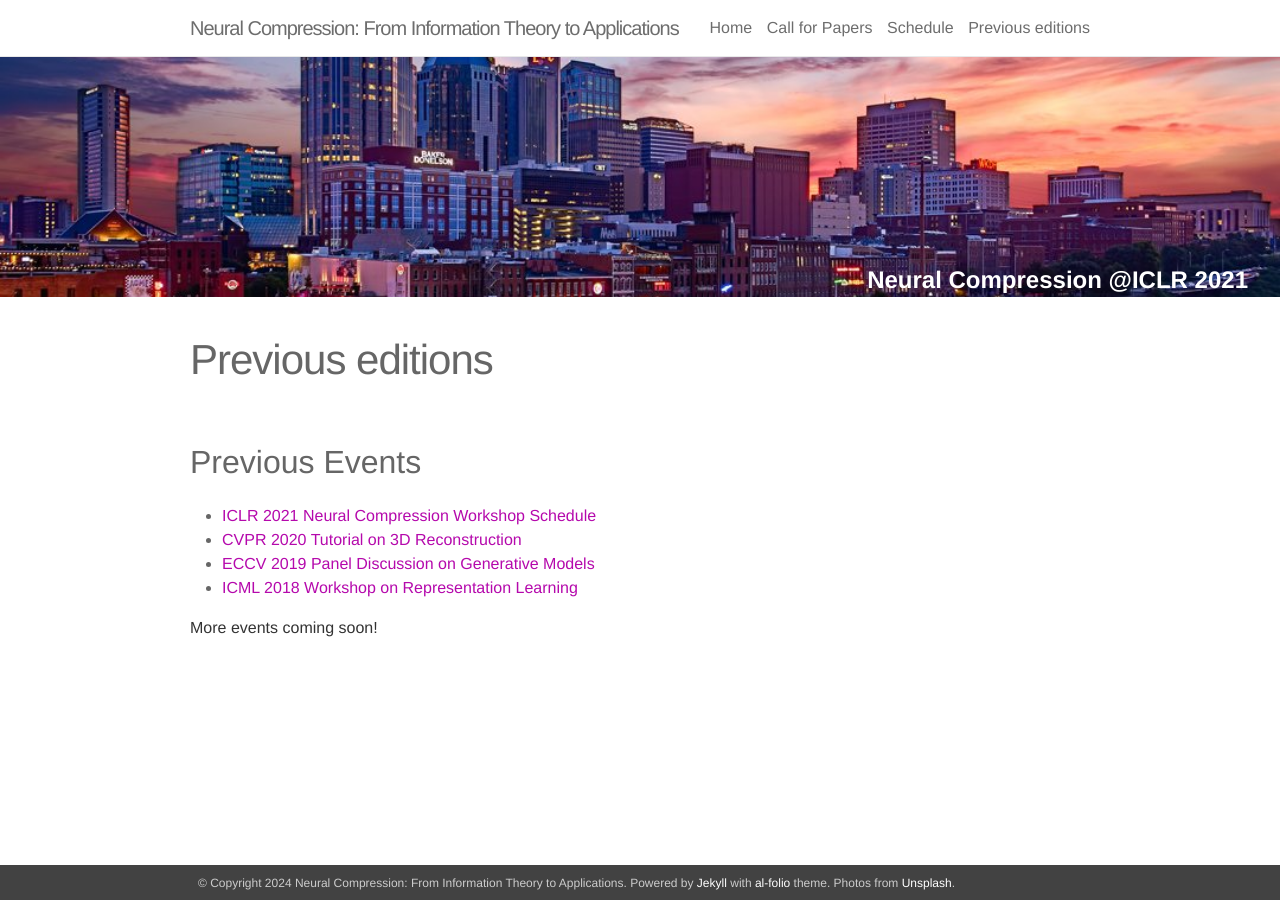
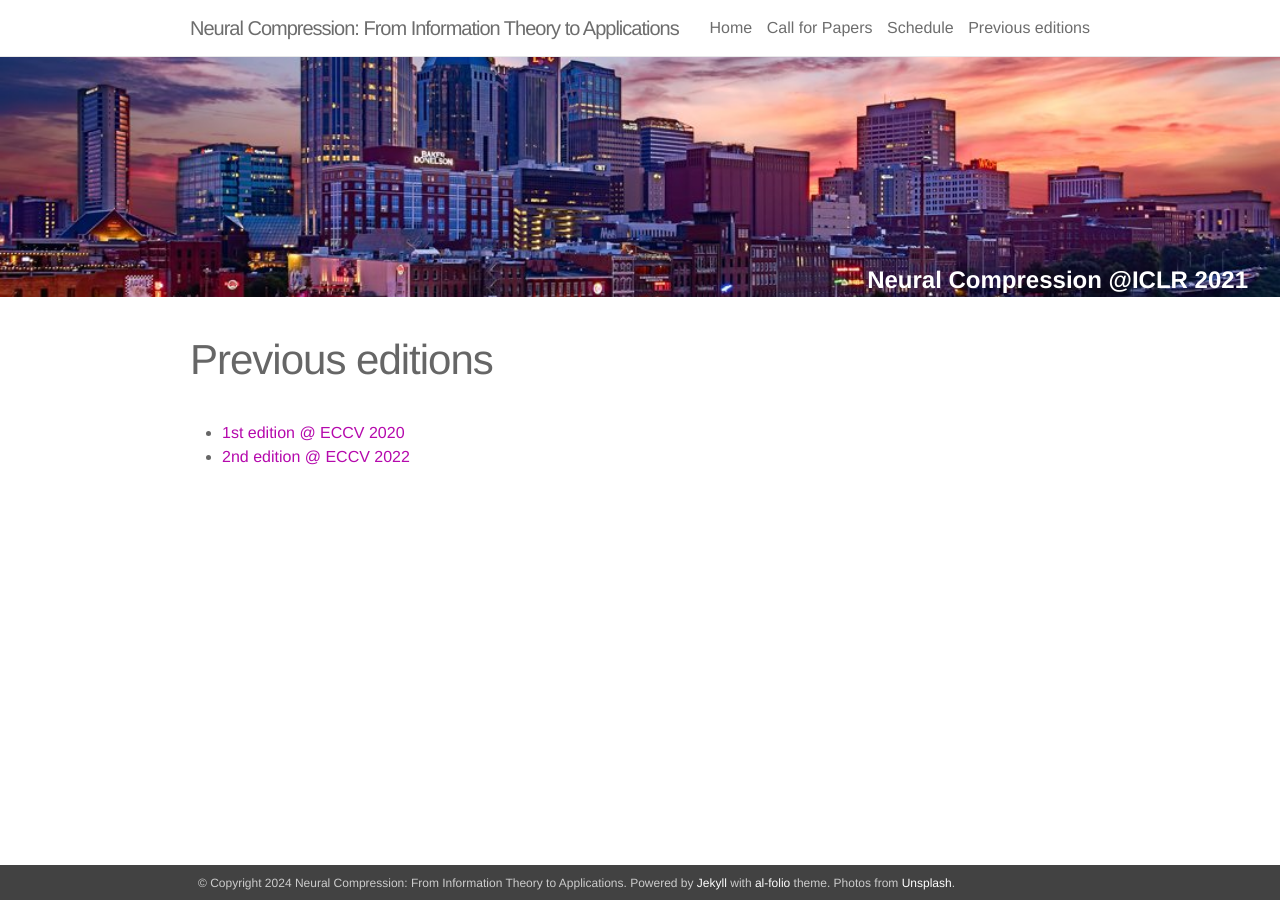
Before and after one commit to slrtpworkshop/slrtpworkshop.github.io, a Jekyll site: the page built from _pages/03_editions.md, in a window 1280 px wide. Built offline with Jekyll 4.4.1, drawn with Linux system fonts in a browser that asks for light colours; nearby versions of some CDN libraries.

Commit message:
added previous editions

```diff
--- a/_pages/03_editions.md
+++ b/_pages/03_editions.md
@@ -4,11 +4,5 @@ permalink: /editions/
 title: Previous editions
 ---
 
-# Previous Events
-
-- [ICLR 2021 Neural Compression Workshop Schedule](/schedule/)
-- [CVPR 2020 Tutorial on 3D Reconstruction](#)
-- [ECCV 2019 Panel Discussion on Generative Models](#)
-- [ICML 2018 Workshop on Representation Learning](#)
-
-More events coming soon!
+- [1st edition @ ECCV 2020](https://slrtp.com)
+- [2nd edition @ ECCV 2022](https://slrtp-2022.github.io)
```
